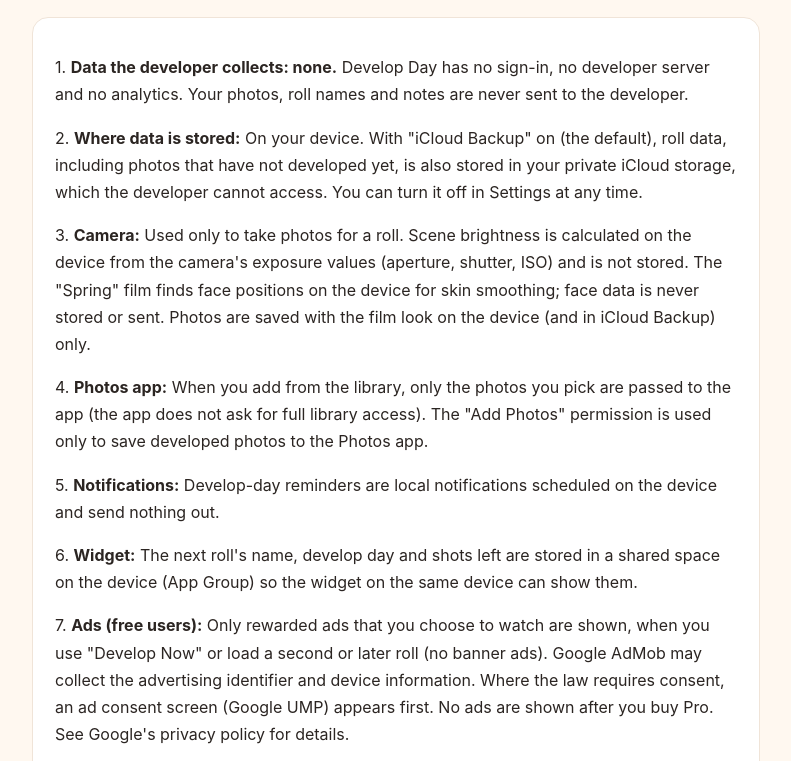
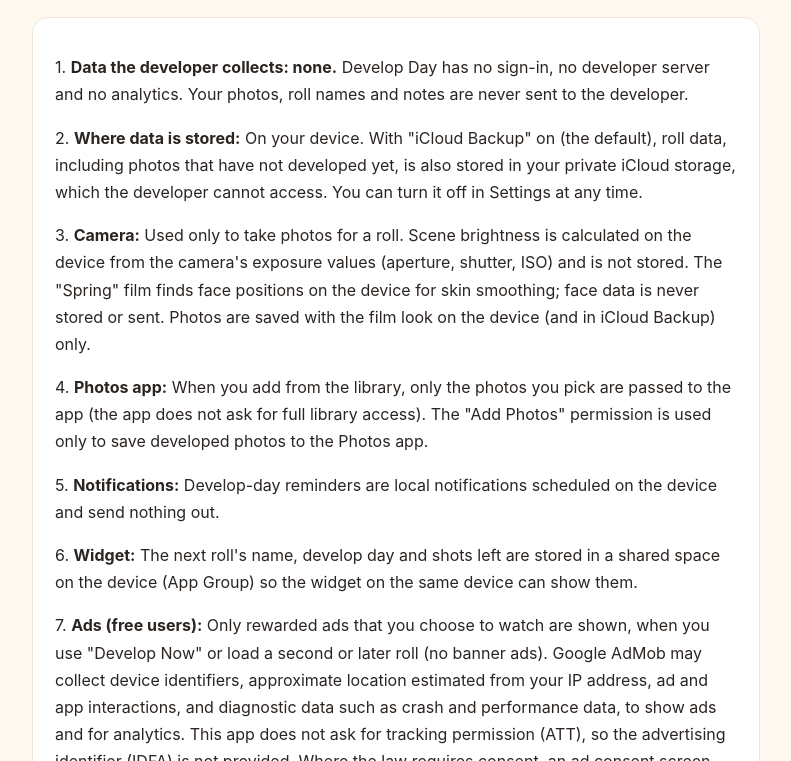
Before and after one commit to ddunddun-house/ddunddun-house.github.io, a plain HTML site: page geunalhyeonsang/privacy-en.html in a window 1280 px wide. Shown: the part 137-898 px from the top of the page, without its empty margins (244-1035 px from the left). Drawn offline with Linux system fonts and the light colour scheme.

Commit message:
그날현상: privacy policy lists location and diagnostic data from AdMob
Co-Authored-By: Claude Opus 5.5 <noreply@anthropic.com>

```diff
--- a/geunalhyeonsang/privacy-en.html
+++ b/geunalhyeonsang/privacy-en.html
@@ -16,7 +16,7 @@ footer{color:var(--muted);font-size:.85rem;margin-top:28px}
 <p>4. <strong>Photos app:</strong> When you add from the library, only the photos you pick are passed to the app (the app does not ask for full library access). The &quot;Add Photos&quot; permission is used only to save developed photos to the Photos app.</p>
 <p>5. <strong>Notifications:</strong> Develop-day reminders are local notifications scheduled on the device and send nothing out.</p>
 <p>6. <strong>Widget:</strong> The next roll&#x27;s name, develop day and shots left are stored in a shared space on the device (App Group) so the widget on the same device can show them.</p>
-<p>7. <strong>Ads (free users):</strong> Only rewarded ads that you choose to watch are shown, when you use &quot;Develop Now&quot; or load a second or later roll (no banner ads). Google AdMob may collect the advertising identifier and device information. Where the law requires consent, an ad consent screen (Google UMP) appears first. No ads are shown after you buy Pro. See Google&#x27;s privacy policy for details.</p>
+<p>7. <strong>Ads (free users):</strong> Only rewarded ads that you choose to watch are shown, when you use &quot;Develop Now&quot; or load a second or later roll (no banner ads). Google AdMob may collect device identifiers, approximate location estimated from your IP address, ad and app interactions, and diagnostic data such as crash and performance data, to show ads and for analytics. This app does not ask for tracking permission (ATT), so the advertising identifier (IDFA) is not provided. Where the law requires consent, an ad consent screen (Google UMP) appears first. No ads are shown after you buy Pro. See Google&#x27;s privacy policy for details.</p>
 <p>8. <strong>Purchases:</strong> Payments are handled by the Apple App Store. The developer does not receive payment information.</p>
 <p>9. <strong>External AI:</strong> Not used.</p>
 <p>10. <strong>Sharing:</strong> Photos, contact sheets and videos leave the app only when you send them yourself with the share sheet (Messages, KakaoTalk and so on).</p>
```
Also changed, not shown: geunalhyeonsang/privacy.html (+1 -1 lines).
